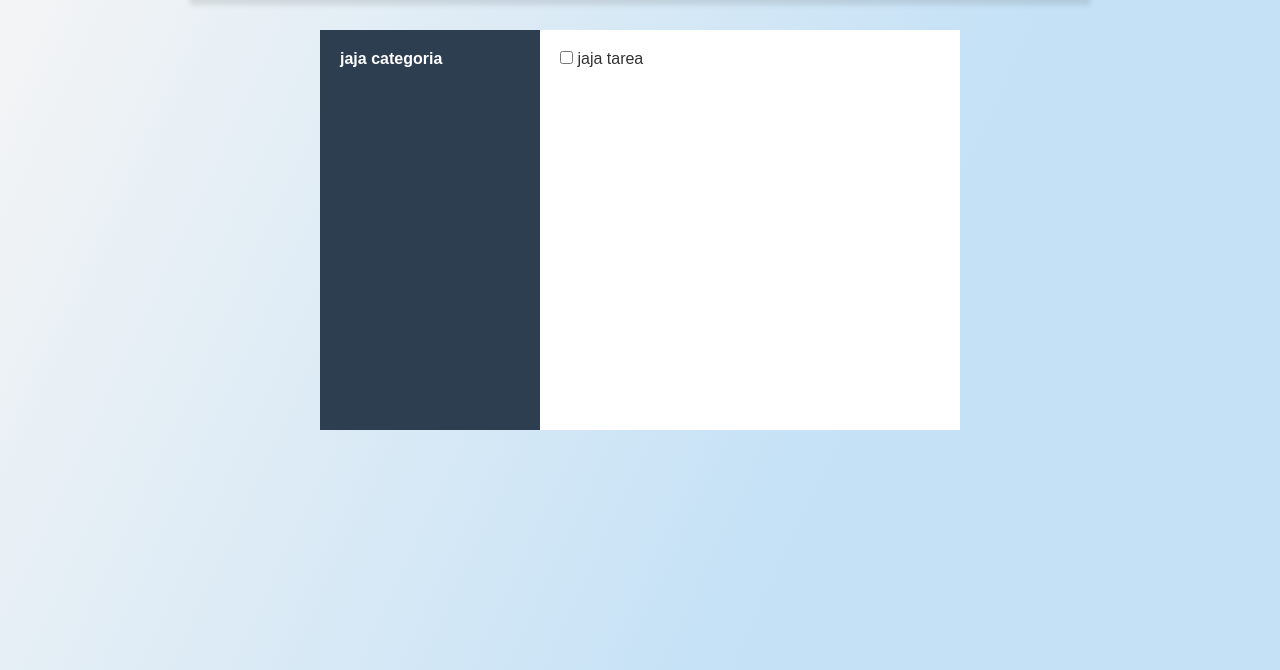
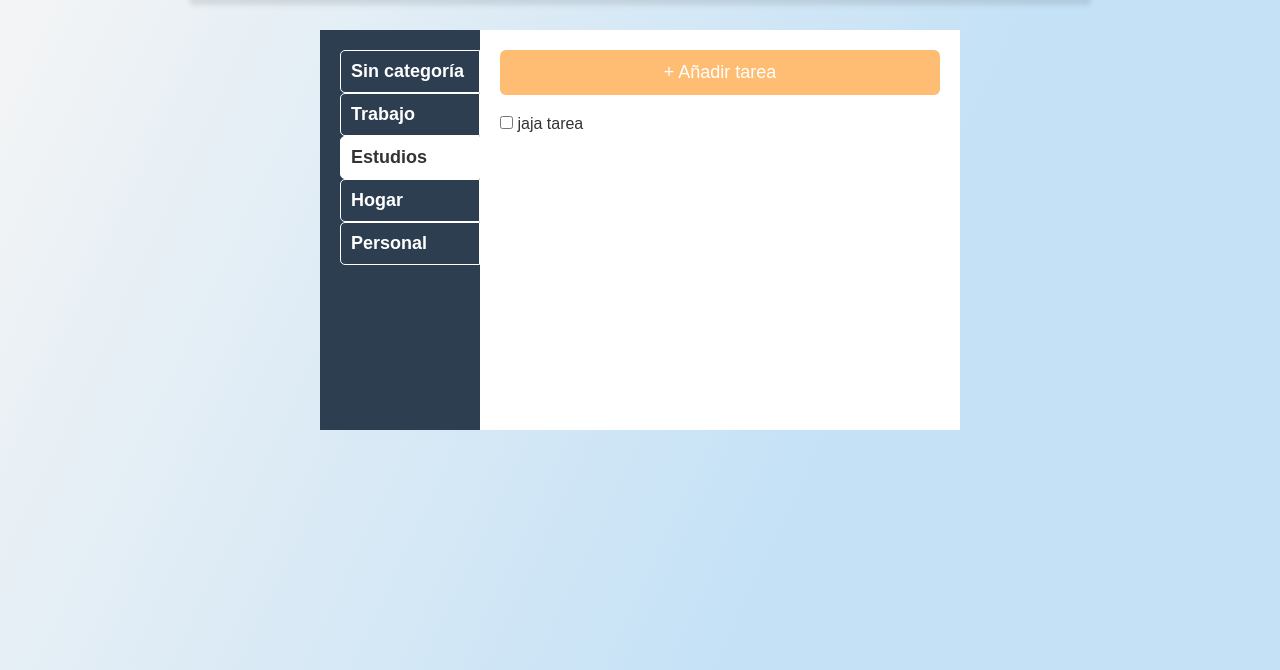
Before and after one commit to julianrasou/ipsum-cognosce, a PHP site: page /index.php?c=tasks in a window 1280 px wide. Shown: the part 55-725 px from the top of the page. Run offline with PHP 8.4, Linux system fonts and the light colour scheme.

Commit message:
css pagina de tareas y alguna cosa más

```diff
--- a/app/views/tasks/tasks.view.php
+++ b/app/views/tasks/tasks.view.php
@@ -1,10 +1,17 @@
 <main>
     <div class="tasks-layout">
         <section class="tasks-sidebar">
-            jaja categoria
+            <ul>
+                <li><a href="">Sin categoría</a></li>
+                <li><a href="">Trabajo</a></li>
+                <li class="selected-category"><a href="">Estudios</a></li>
+                <li><a href="">Hogar</a></li>
+                <li><a href="">Personal</a></li>
+            </ul>
         </section>
 
         <section class="tasks-list">
+            <button class="add-task">+ Añadir tarea</button><br>
             <label><input type="checkbox"> jaja tarea</label>
         </section>
     </div>
--- a/public/css/main.css
+++ b/public/css/main.css
@@ -35,11 +35,15 @@ main {
 }
 
 .tasks-sidebar {
-  width: 220px;
+    width: 25%;
+    min-width: 150px;
     background-color: #2c3e50;
     color: #fff;
-  padding: 20px;
     font-weight: bold;
+    display: flex;
+    flex-direction: column;
+    padding-left: 20px;
+    padding-top: 20px;
 }
 
 .tasks-list {
@@ -47,3 +51,41 @@ main {
     padding: 20px;
     background-color: #fff;
 }
+
+.tasks-sidebar li {
+    list-style: none;
+    padding: 10px;
+    border: 1px solid white;
+    border-radius: 5px 0 0 5px;
+}
+
+.tasks-sidebar a {
+    text-decoration: none;
+    color: white;
+}
+
+.selected-category {
+    background-color: #fff;
+}
+
+.selected-category a {
+    color: #333333;
+}
+
+button.add-task {
+    width: 100%;
+    padding: 12px;
+    background: #FFBD73;
+    border-radius: 6px;
+    border: none;
+    cursor: pointer;
+    font-size: 18px;
+    color: #fff;
+    font-weight: 500;
+    margin-bottom: 20px;
+    transition: 0.5s;
+}
+
+button.add-task:hover {
+    background: #dba362;
+}
```
Also changed, not shown: app/controllers/Login.controller.php (+6 -5 lines), public/css/header-partial.css (+8 -0 lines), public/css/login-page.css (+10 -0 lines). Lines whose indentation alone changed are shown as unchanged.
